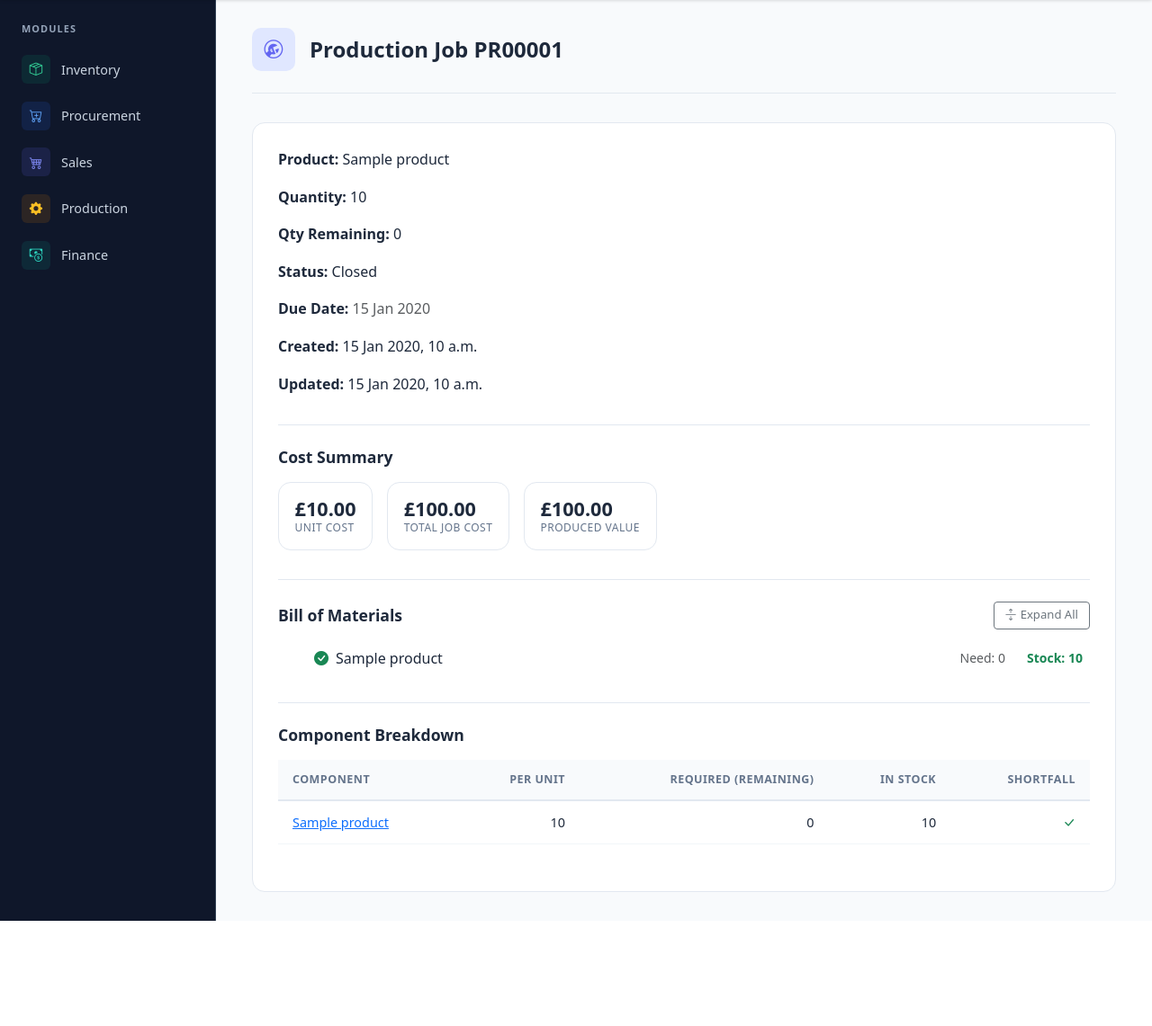
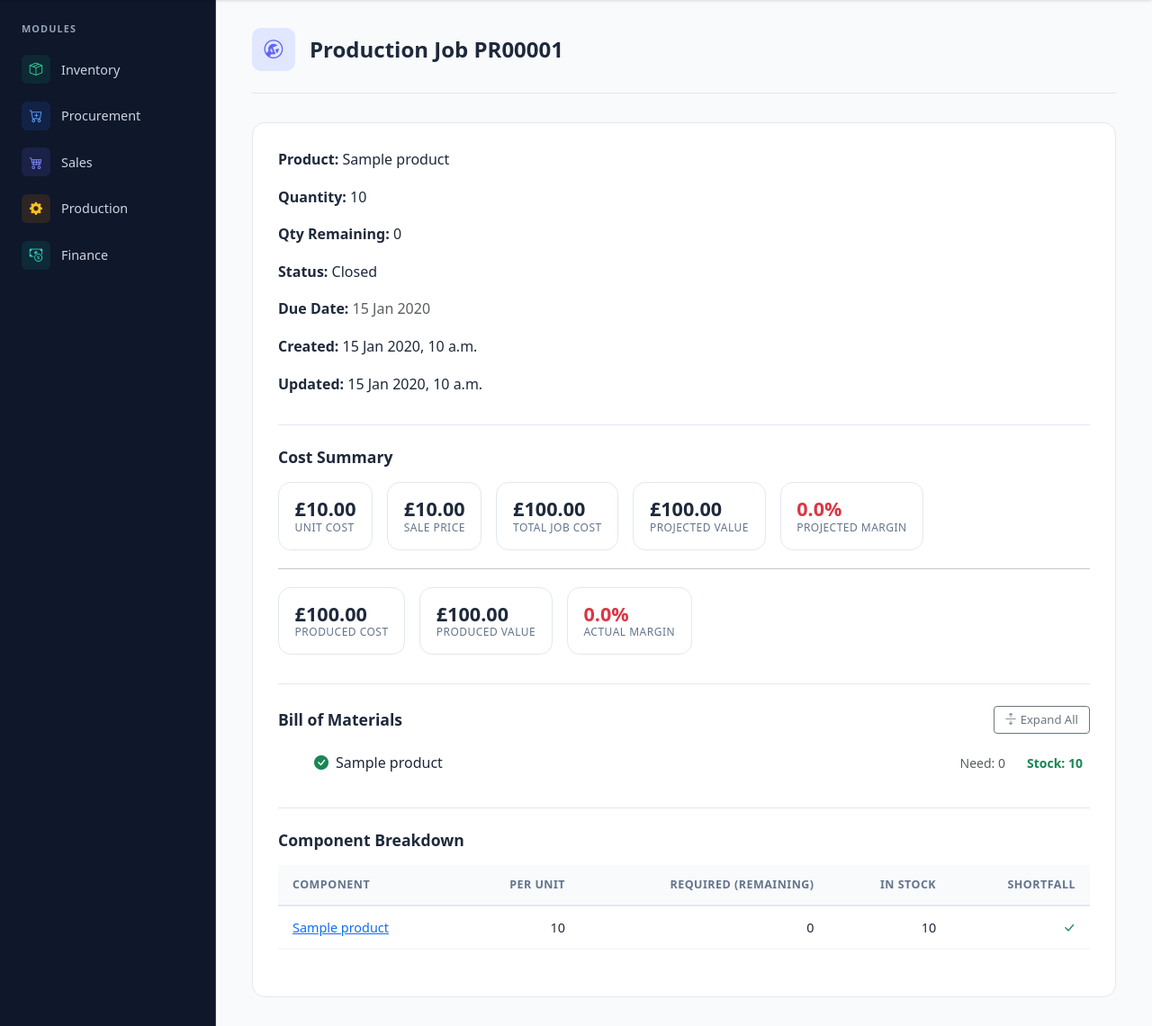
Before and after one commit to Um9i/ERPv, a Django app: page /production/jobs/1/ in a window 1280 px wide. Shown: the part 61-1202 px from the top of the page at 90% size. Before the commit the page ends 1085 px from the top, so only its background shows below. Run offline with Django 4.2, Linux system fonts and the light colour scheme; a user stored in the database is signed in; tables that the repository leaves empty hold one stand-in row (values such as "Sample post").

Commit message:
feat: Add sale price to Product model and update related forms, views, and templates for cost summary calculations

```diff
--- a/inventory/forms.py
+++ b/inventory/forms.py
@@ -6,7 +6,7 @@ from .models import Product, InventoryAdjust, Location, InventoryLocation, Stock
 class ProductForm(forms.ModelForm):
     class Meta:
         model = Product
-        fields = ["name", "description", "image"]
+        fields = ["name", "description", "image", "sale_price"]
         widgets = {
             "description": forms.Textarea(attrs={"rows": 4}),
         }
--- a/inventory/models.py
+++ b/inventory/models.py
@@ -11,9 +11,29 @@ class Product(models.Model):
     name = models.CharField(max_length=256, unique=True)
     description = models.TextField(blank=True, default="")
     image = models.ImageField(upload_to="products/", blank=True, null=True)
+    sale_price = models.DecimalField(
+        max_digits=12, decimal_places=2, null=True, blank=True
+    )
 
     def __str__(self) -> str:
         return self.name
+
+    @property
+    def last_sale_price(self):
+        from sales.models import SalesOrderLine
+
+        last = (
+            SalesOrderLine.objects.filter(product__product=self)
+            .order_by("-sales_order__created_at")
+            .values_list("product__price", flat=True)
+            .first()
+        )
+        return last
+
+    @property
+    def effective_sale_price(self):
+        """sale_price if set, otherwise fall back to last sold price."""
+        return self.sale_price or self.last_sale_price or 0
 
     @property
     def unit_cost(self):
--- a/production/views.py
+++ b/production/views.py
@@ -8,6 +8,7 @@ from .forms import (
     BOMItemForm,
     ProductionForm,
     ProductionUpdateForm,
+    ProductionReceiveForm,
 )
 from django.views.generic import (
     ListView,
@@ -448,9 +449,38 @@ class ProductionDetailView(DetailView):
         context["bom_tree"] = build_bom_tree(job.product, quantity=job.remaining)
 
         unit_cost = job.product.unit_cost
-        context["unit_cost"] = unit_cost
-        context["job_cost"] = unit_cost * job.quantity
-        context["produced_cost"] = unit_cost * job.quantity_received
+        sale_price = job.product.effective_sale_price
+
+        total_cost = unit_cost * job.quantity
+        produced_cost = unit_cost * job.quantity_received
+        produced_value = sale_price * job.quantity_received
+
+        if produced_value and produced_value > 0:
+            margin_pct = ((produced_value - produced_cost) / produced_value) * 100
+        else:
+            margin_pct = None
+
+        if sale_price and sale_price > 0:
+            projected_value = sale_price * job.quantity
+            projected_margin_pct = (
+                (projected_value - total_cost) / projected_value
+            ) * 100
+        else:
+            projected_value = None
+            projected_margin_pct = None
+
+        context.update(
+            {
+                "unit_cost": unit_cost,
+                "sale_price": sale_price,
+                "total_cost": total_cost,
+                "produced_cost": produced_cost,
+                "produced_value": produced_value,
+                "margin_pct": margin_pct,
+                "projected_value": projected_value,
+                "projected_margin_pct": projected_margin_pct,
+            }
+        )
         return context
 
 
@@ -459,38 +489,38 @@ class ProductionReceiveView(DetailView):
     template_name = "production/production_receive.html"
     context_object_name = "production"
 
+    def get_context_data(self, **kwargs):
+        context = super().get_context_data(**kwargs)
+        if "form" not in kwargs:
+            context["form"] = ProductionReceiveForm(instance=self.object)
+        return context
+
     def post(self, request, *args, **kwargs):
-        # handle receiving of a specified quantity (or all remaining)
         from django.contrib import messages
+        from .services import receive_production_into_location
 
         self.object = self.get_object()
-        received = 0
-        if "receive_all" in request.POST:
-            received = self.object.remaining
-        else:
-            try:
-                received = int(request.POST.get("received", 0))
-            except TypeError, ValueError:
-                received = 0
-            # sanitize input: cannot be negative or exceed remaining
-            if received < 0:
-                received = 0
-            if received > self.object.remaining:
-                received = self.object.remaining
-        if received > 0:
-            self.object.quantity_received = self.object.quantity_received + received
-            try:
+        form = ProductionReceiveForm(request.POST, instance=self.object)
+        if not form.is_valid():
+            return self.render_to_response(self.get_context_data(form=form))
+
+        location = form.cleaned_data.get("location")
+        quantity = form.cleaned_data["quantity_to_receive"]
+
+        try:
+            if location:
+                receive_production_into_location(self.object.pk, quantity, location.pk)
+            else:
+                self.object.quantity_received += quantity
                 self.object.save()
-            except Exception as e:
-                # swallow validation error and inform user
-                messages.error(request, str(e))
-                return redirect(request.path)
+        except Exception as e:
+            messages.error(request, str(e))
+            return redirect(request.path)
+
         return redirect(self.get_success_url())
 
     def get_success_url(self):
-        # after receiving we no longer have a dedicated list; return to
-        # the main job log so the updated status is visible.
-        return reverse_lazy("production:production-list")
+        return reverse_lazy("production:production-detail", args=[self.object.pk])
 
 
 class ProductionDashboardView(TemplateView):
--- a/templates/production/production_detail.html
+++ b/templates/production/production_detail.html
@@ -22,12 +22,14 @@
 <p><strong>Created:</strong> {{ production.created_at }}</p>
 <p><strong>Updated:</strong> {{ production.updated_at }}</p>
 
-{% if unit_cost %}
+{% if unit_cost or sale_price %}
 <div class="detail-section mb-4">
     <div class="detail-section-header">
         <h2 class="detail-section-title">Cost Summary</h2>
     </div>
     <div class="row g-3">
+
+        {# ── Per unit ── #}
         <div class="col-auto">
             <div class="metric-card">
                 <div class="metric-card-content">
@@ -36,22 +38,86 @@
                 </div>
             </div>
         </div>
+        {% if sale_price %}
         <div class="col-auto">
             <div class="metric-card">
                 <div class="metric-card-content">
-                    <span class="metric-card-value">£{{ job_cost|floatformat:2 }}</span>
+                    <span class="metric-card-value">£{{ sale_price|floatformat:2 }}</span>
+                    <span class="metric-card-label">Sale Price</span>
+                </div>
+            </div>
+        </div>
+        {% endif %}
+
+        {# ── Projected (full job) ── #}
+        <div class="col-auto">
+            <div class="metric-card">
+                <div class="metric-card-content">
+                    <span class="metric-card-value">£{{ total_cost|floatformat:2 }}</span>
                     <span class="metric-card-label">Total Job Cost</span>
+                </div>
+            </div>
+        </div>
+        {% if projected_value %}
+        <div class="col-auto">
+            <div class="metric-card">
+                <div class="metric-card-content">
+                    <span class="metric-card-value">£{{ projected_value|floatformat:2 }}</span>
+                    <span class="metric-card-label">Projected Value</span>
                 </div>
             </div>
         </div>
         <div class="col-auto">
             <div class="metric-card">
                 <div class="metric-card-content">
+                    <span class="metric-card-value
+                        {% if projected_margin_pct >= 30 %}text-success
+                        {% elif projected_margin_pct >= 10 %}text-warning
+                        {% else %}text-danger{% endif %}">
+                        {{ projected_margin_pct|floatformat:1 }}%
+                    </span>
+                    <span class="metric-card-label">Projected Margin</span>
+                </div>
+            </div>
+        </div>
+        {% endif %}
+
+        {# ── Actual (received so far) — only show when something received ── #}
+        {% if production.quantity_received > 0 %}
+        <div class="col-12"><hr class="my-1"></div>
+        <div class="col-auto">
+            <div class="metric-card">
+                <div class="metric-card-content">
                     <span class="metric-card-value">£{{ produced_cost|floatformat:2 }}</span>
+                    <span class="metric-card-label">Produced Cost</span>
+                </div>
+            </div>
+        </div>
+        {% if produced_value %}
+        <div class="col-auto">
+            <div class="metric-card">
+                <div class="metric-card-content">
+                    <span class="metric-card-value">£{{ produced_value|floatformat:2 }}</span>
                     <span class="metric-card-label">Produced Value</span>
                 </div>
             </div>
         </div>
+        <div class="col-auto">
+            <div class="metric-card">
+                <div class="metric-card-content">
+                    <span class="metric-card-value
+                        {% if margin_pct >= 30 %}text-success
+                        {% elif margin_pct >= 10 %}text-warning
+                        {% else %}text-danger{% endif %}">
+                        {{ margin_pct|floatformat:1 }}%
+                    </span>
+                    <span class="metric-card-label">Actual Margin</span>
+                </div>
+            </div>
+        </div>
+        {% endif %}
+        {% endif %}
+
     </div>
 </div>
 {% endif %}
@@ -122,9 +188,13 @@
 {% if bom %}
 {% if production.status != 'Closed' %}
     {% if production.materials_available_for_remaining %}
-    <a href="{% url 'production:production-receive' production.id %}" class="btn btn-success">Complete Job</a>
+    <a href="{% url 'production:production-receive' production.id %}" class="btn btn-success">
+        <i class="bi bi-check-lg me-1"></i>Receive Units
+    </a>
     {% else %}
-    <button class="btn btn-success" disabled title="Insufficient materials to complete remaining quantity">Complete Job</button>
+    <button class="btn btn-success" disabled title="Insufficient materials to complete remaining quantity">
+        <i class="bi bi-check-lg me-1"></i>Receive Units
+    </button>
     {% endif %}
     <form method="post" class="d-inline">
         {% csrf_token %}
```
Also changed, not shown: production/forms.py (+25 -0 lines), production/services.py (+54 -1 lines), templates/inventory/inventory_detail.html (+13 -0 lines), templates/production/production_receive.html (+22 -10 lines), tests/conftest.py (+7 -0 lines), tests/test_production.py (+194 -16 lines), inventory/migrations/0009_product_sale_price.py (added).
